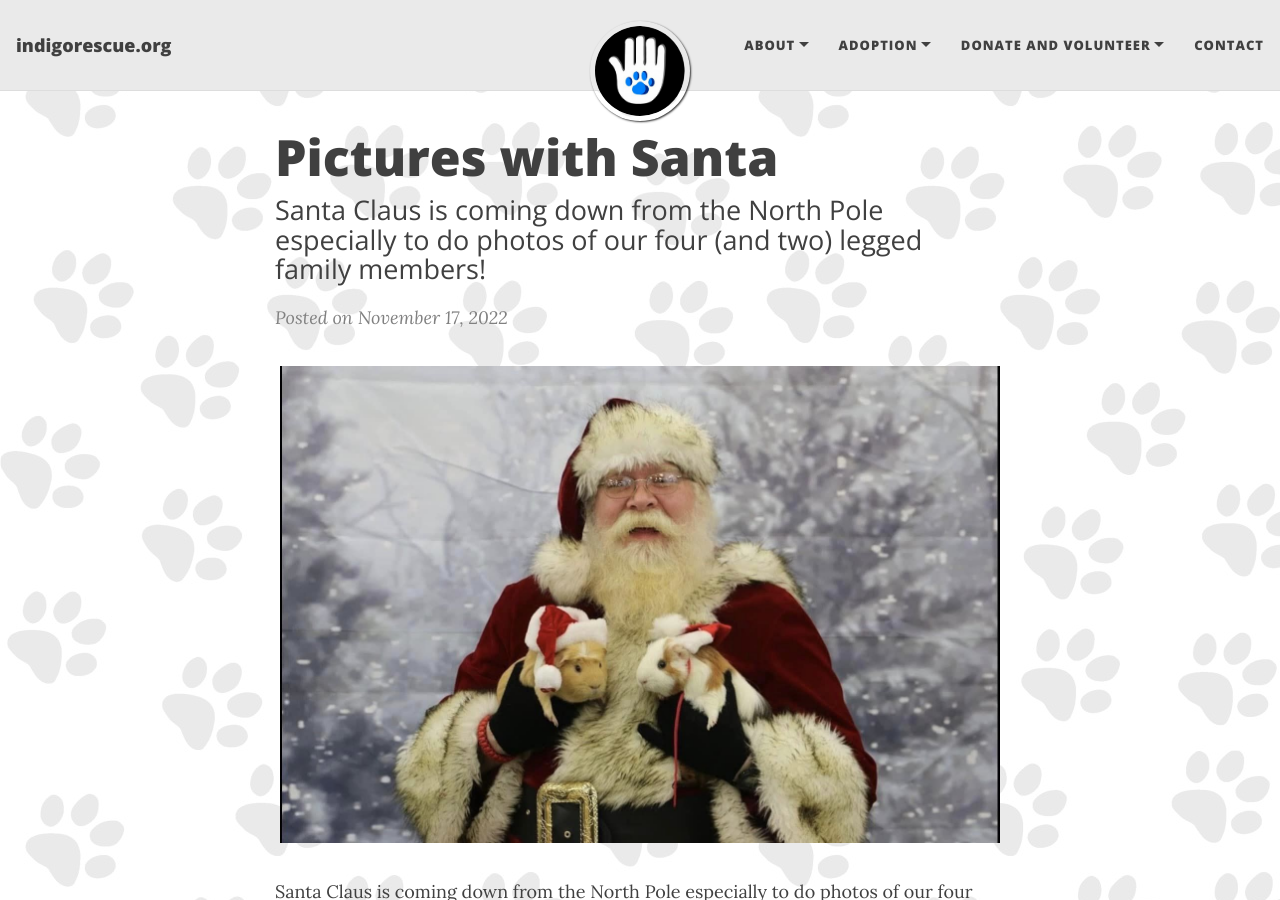
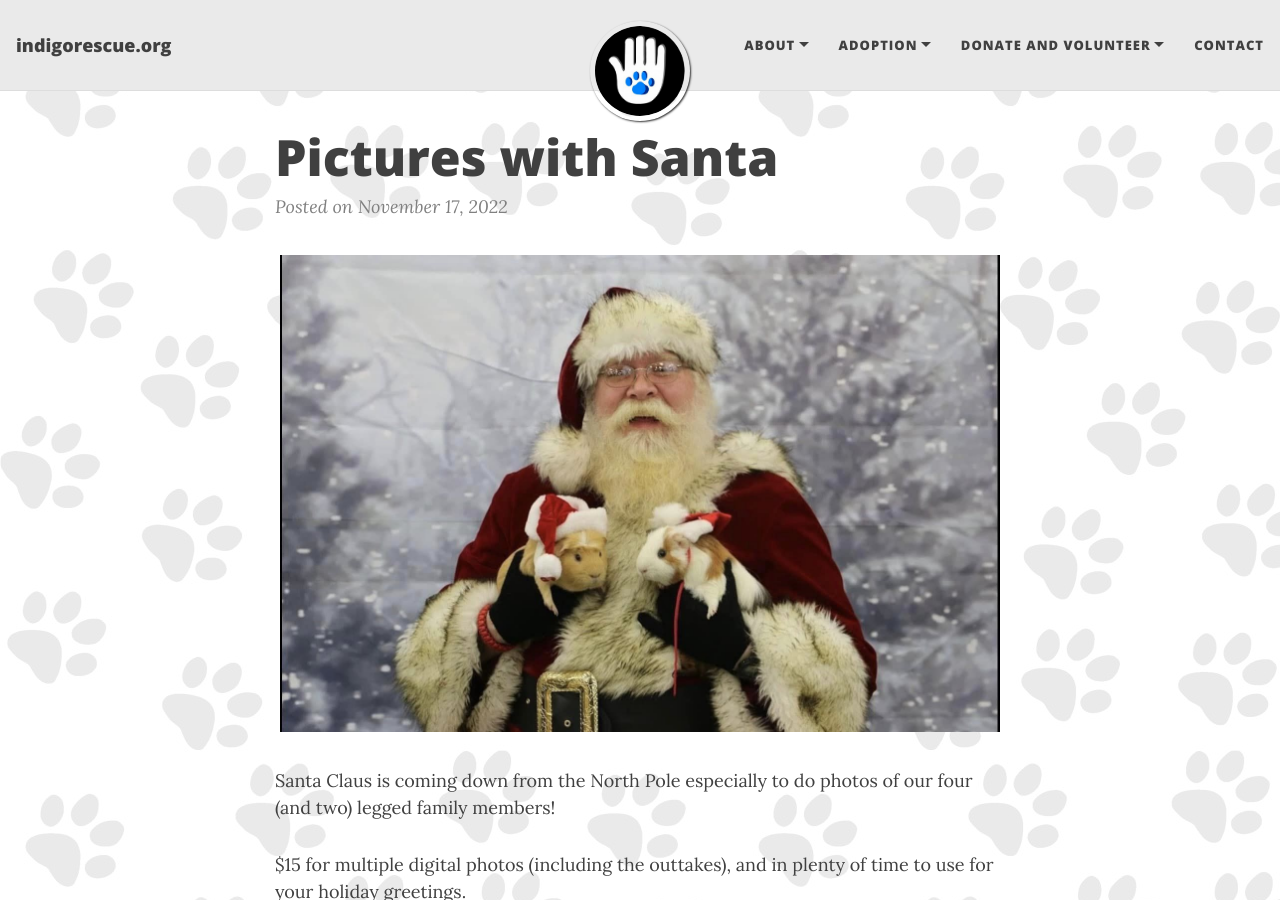
Before and after one commit to indigorescue-org/indigorescue-org.github.io, a Jekyll site: the page built from _posts/2022-11-17-pictures-with-santa.markdown, in a window 1280 px wide and 900 px high. Built offline with Jekyll 4.4.1, drawn with Linux system fonts in a browser that asks for light colours; nearby versions of some CDN libraries.

Commit message:
remove redundent subtitle

```diff
--- a/_posts/2022-11-17-pictures-with-santa.markdown
+++ b/_posts/2022-11-17-pictures-with-santa.markdown
@@ -1,8 +1,6 @@
 ---
 title: Pictures with Santa
 date: 2022-11-17 19:56:00 -08:00
-subtitle: Santa Claus is coming down from the North Pole especially to do photos of
-  our four (and two) legged family members!
 thumbnail-img: "/uploads/santa4.png"
 excerpt_separator: "<!--more-->"
 ---
```
